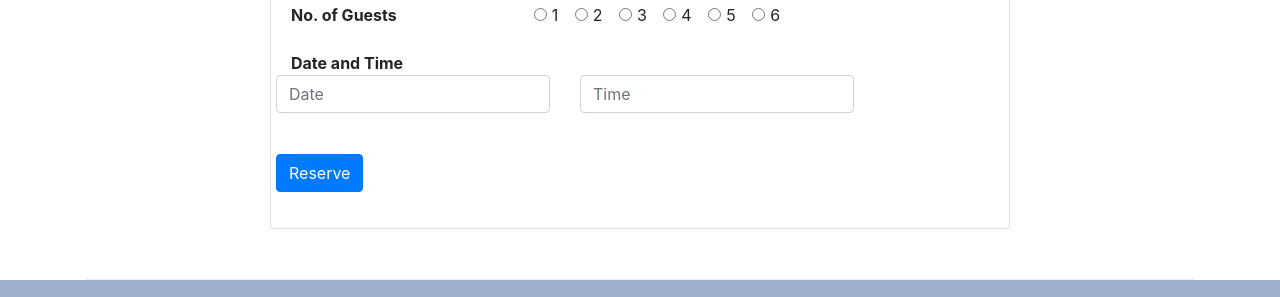
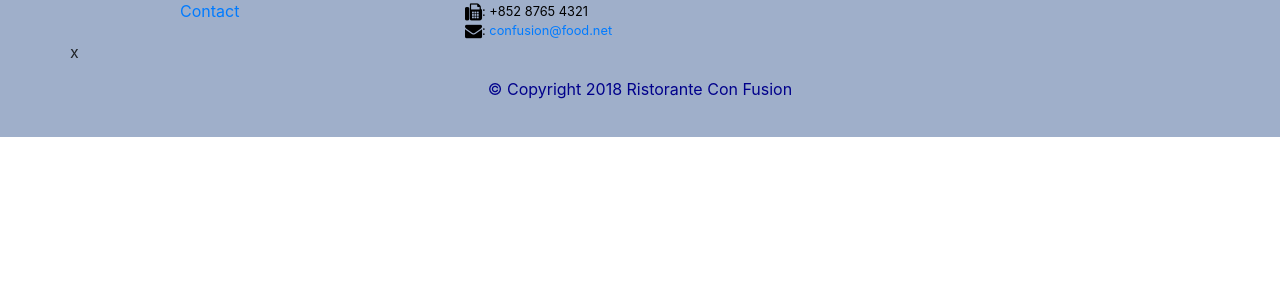
Before and after one commit to Striiderr/Basic-Restaurant-Website, a website: page index.html in a window 1280 px wide. Shown: the part 1518-1815 px from the top of the page. After the commit the page ends 1655 px from the top, so only its background shows below. Drawn offline with nearby package versions, Linux system fonts and the light colour scheme.

Commit message:
Assignment 3

```diff
--- a/index.html
+++ b/index.html
@@ -319,65 +319,6 @@
                 </div>
             </div>
         </div>
-        <div class="row row-content align-items-center" id="Reserve">
-            <div class="card offset-2 col-8" style="padding: 0px;">
-                <h3 class="card-header bg-warning text-white">Reserve a Table</h3>
-                <div class="card-body">
-                    <form>
-                        <dl class="row">
-                            <dt class="col-12 col-sm-4">No. of Guests</dt>
-
-                            <dd class="col-12 col-sm-8">
-                                <div class="form-check form-check-inline">
-                                    <input type="radio" class="form-check-input" id="approve1" name="approve1">
-                                    <label class="form-check-label" for="approve1">1</label>
-                                </div>
-                                <div class="form-check form-check-inline">
-                                    <input type="radio" class="form-check-input" id="approve2" name="approve2">
-                                    <label class="form-check-label" for="approve2">2</label>
-                                </div>
-                                <div class="form-check form-check-inline">
-                                    <input type="radio" class="form-check-input" id="approve3" name="approve3">
-                                    <label class="form-check-label" for="approve3">3</label>
-                                </div>
-                                <div class="form-check form-check-inline">
-                                    <input type="radio" class="form-check-input" id="approve4" name="approve4">
-                                    <label class="form-check-label" for="approve4">4</label>
-                                </div>
-                                <div class="form-check form-check-inline">
-                                    <input type="radio" class="form-check-input" id="approve5" name="approve5">
-                                    <label class="form-check-label" for="approve5">5</label>
-                                </div>
-                                <div class="form-check form-check-inline">
-                                    <input type="radio" class="form-check-input" id="approve6" name="approve6">
-                                    <label class="form-check-label" for="approve6">6</label>
-                                </div>
-                            </dd>
-                        </dl>
-                        <dl class="row">
-                            <dt class="col-12 col-lg-3">Date and Time</dt>
-
-                            <dd class="form-group row">
-                                <div class="col-12 col-sm-6 ">
-                                    <input type="text" class="form-control" id="date" name="date" placeholder="Date">
-                                </div>
-                                <div class="col-12 col-sm-6">
-                                    <input type="text" class="form-control" id="time" name="time" placeholder="Time">
-                                </div>
-                            </dd>
-                        </dl>
-                        <dl class="row">
-                            <dd class="col-12 offset-sm-2 col-sm-10"></dd>
-                            <button class="btn btn-primary" type="submit">Reserve</button>
-
-                        </dl>
-                    </form>
-                </div>
-
-
-
-            </div>
-        </div>
     </div>
 
 
```
